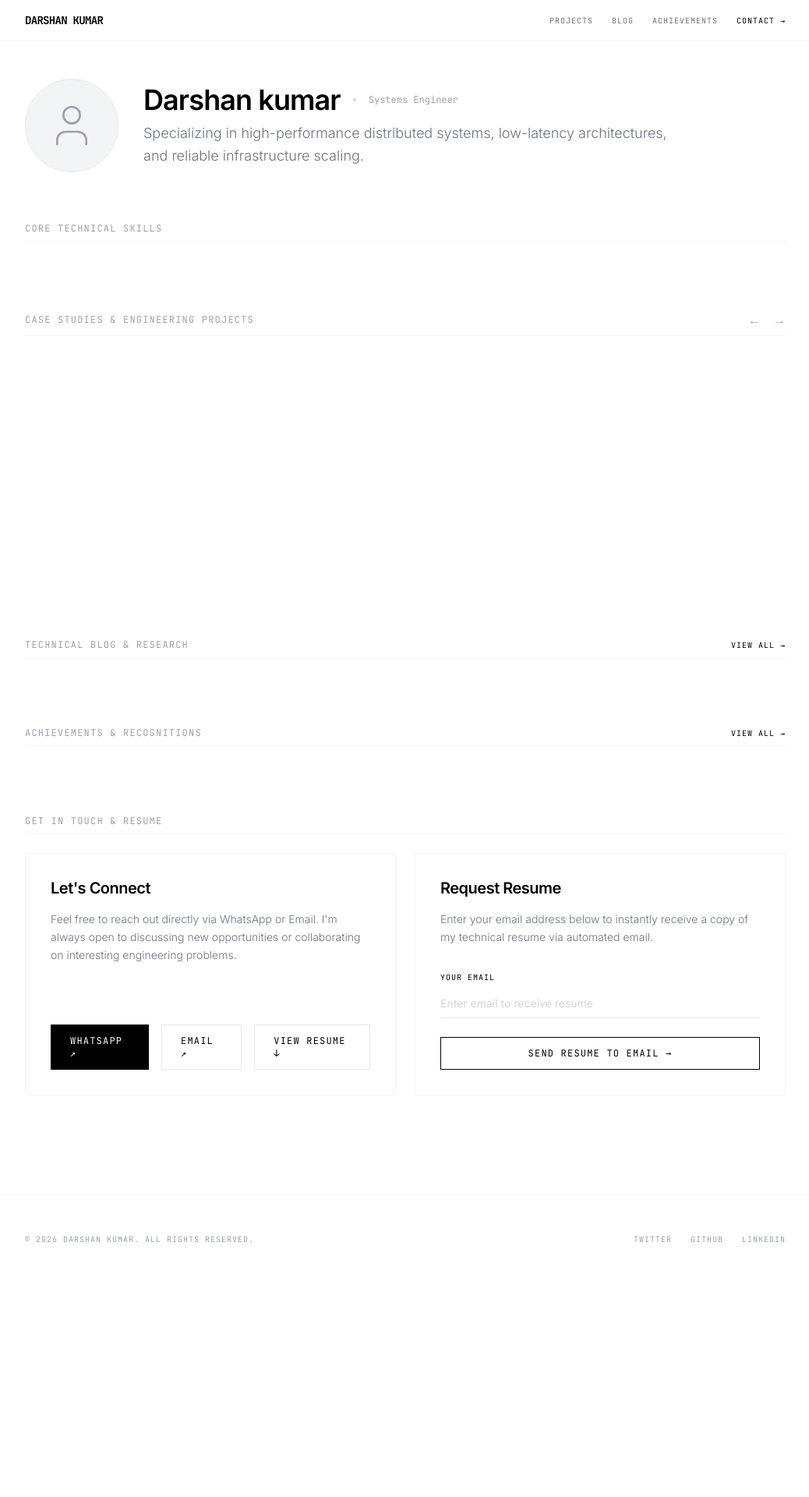
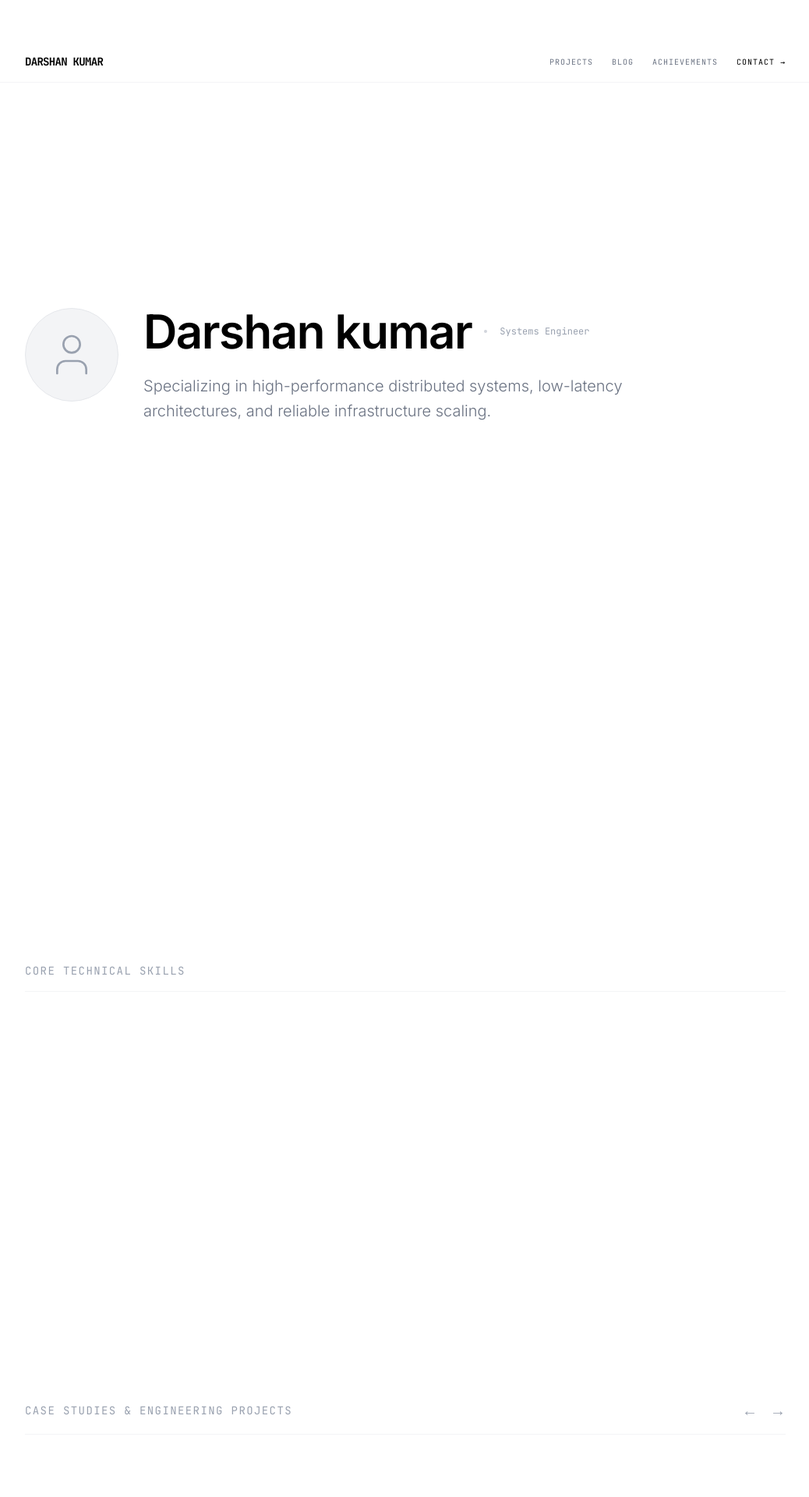
Before and after one commit to Darshanroy/portfolio, a Flask app: page / in a window 1280 px wide. Shown: the top 1920 px of the page at 78% size, without its empty margins (120-1158 px from the left). Before the commit the page ends 1593 px from the top, so only its background shows below. Run offline with Flask 3, Linux system fonts and the light colour scheme; data that the repository does not hold is empty.

Commit message:
Implement full-page scroll snapping layout

```diff
--- a/admin_panel/templates/public/index.html
+++ b/admin_panel/templates/public/index.html
@@ -1,7 +1,7 @@
 {% extends "public/layout.html" %}
 
 {% block content %}
-<div class="mx-auto max-w-5xl px-6 py-12 space-y-16">
+<div class="w-full">
     <!-- Flash Messages -->
     {% with messages = get_flashed_messages(with_categories=true) %}
         {% if messages %}
@@ -16,78 +16,83 @@
     {% endwith %}
 
     <!-- Header -->
-    <section class="grid grid-cols-1 gap-8 md:grid-cols-[120px_1fr]">
+    <section class="min-h-[100dvh] snap-start flex flex-col justify-center pt-20 pb-12">
+        <div class="mx-auto max-w-5xl w-full px-6 grid grid-cols-1 gap-8 md:grid-cols-[120px_1fr]">
             <div class="flex h-[120px] w-[120px] items-center justify-center rounded-full bg-gray-100 text-gray-400 border border-gray-200">
                 <!-- Simple Avatar Placeholder -->
                 <svg xmlns="http://www.w3.org/2000/svg" width="64" height="64" viewBox="0 0 24 24" fill="none" stroke="currentColor" stroke-width="1" stroke-linecap="round" stroke-linejoin="round"><path d="M19 21v-2a4 4 0 0 0-4-4H9a4 4 0 0 0-4 4v2"/><circle cx="12" cy="7" r="4"/></svg>
             </div>
             <div class="flex flex-col justify-center">
                 <div class="flex items-center gap-4 mb-2">
-                <h1 class="text-4xl font-semibold tracking-tight">Darshan kumar</h1>
+                    <h1 class="text-4xl sm:text-6xl font-semibold tracking-tight">Darshan kumar</h1>
                     <div class="h-1 w-1 rounded-full bg-gray-300"></div>
                     <span class="font-mono text-xs text-gray-400">Systems Engineer</span>
                 </div>
-            <p class="max-w-2xl text-lg text-gray-500 leading-relaxed font-light">
+                <p class="max-w-2xl text-lg sm:text-xl text-gray-500 leading-relaxed font-light mt-4">
                     Specializing in high-performance distributed systems, low-latency architectures, and reliable infrastructure scaling.
                 </p>
+            </div>
         </div>
     </section>
 
     <!-- Skills (Moved to First) -->
-    <section id="skills">
-        <div class="mb-6 flex items-center justify-between border-b border-gray-100 pb-2">
-            <h2 class="font-mono text-xs uppercase tracking-widest text-gray-400">core technical skills</h2>
+    <section id="skills" class="min-h-[100dvh] snap-start flex flex-col justify-center pt-20 pb-12">
+        <div class="mx-auto max-w-5xl w-full px-6">
+            <div class="mb-8 flex items-center justify-between border-b border-gray-100 pb-4">
+                <h2 class="font-mono text-sm uppercase tracking-widest text-gray-400">core technical skills</h2>
             </div>
-        <div class="flex flex-wrap gap-3">
+            <div class="flex flex-wrap gap-4">
                 {% for skill in skills %}
-            <div class="px-4 py-2 border border-gray-100 bg-gray-50/30 text-sm font-medium transition-colors hover:border-black hover:bg-white cursor-default">
+                <div class="px-6 py-3 border border-gray-100 bg-gray-50/30 text-base font-medium transition-colors hover:border-black hover:bg-white cursor-default">
                     {{ skill.title }}
                 </div>
                 {% endfor %}
             </div>
+        </div>
     </section>
 
     <!-- Projects (Second, styled like blogs with a fade slider) -->
-    <section id="projects">
-        <div class="mb-6 flex items-center justify-between border-b border-gray-100 pb-2">
-            <h2 class="font-mono text-xs uppercase tracking-widest text-gray-400">case studies & engineering projects</h2>
+    <section id="projects" class="min-h-[100dvh] snap-start flex flex-col justify-center pt-20 pb-12">
+        <div class="mx-auto max-w-5xl w-full px-6 flex flex-col h-full">
+            <div class="mb-6 flex items-center justify-between border-b border-gray-100 pb-4">
+                <h2 class="font-mono text-sm uppercase tracking-widest text-gray-400">case studies & engineering projects</h2>
                 <div class="flex gap-4">
-                <button id="prev-project" class="text-gray-400 hover:text-black transition-colors">&larr;</button>
-                <button id="next-project" class="text-gray-400 hover:text-black transition-colors">&rarr;</button>
+                    <button id="prev-project" class="text-gray-400 hover:text-black transition-colors text-xl">&larr;</button>
+                    <button id="next-project" class="text-gray-400 hover:text-black transition-colors text-xl">&rarr;</button>
                 </div>
             </div>
 
             <!-- Carousel Container -->
-        <div class="relative h-[300px] w-full" id="projects-carousel">
+            <div class="relative flex-grow min-h-[60vh] w-full" id="projects-carousel">
                 {% for project in projects %}
                 <div class="project-slide absolute inset-0 transition-all duration-700 ease-in-out {% if loop.index0 == 0 %}opacity-100 translate-x-0 z-10{% else %}opacity-0 translate-x-4 z-0 pointer-events-none{% endif %}" data-index="{{ loop.index0 }}">
-                <div class="grid grid-cols-1 md:grid-cols-2 gap-6 h-full">
-                    <!-- Project Box (Styled like blog) -->
-                    <a href="{{ url_for('public_project_detail', project_id=project.id) }}" class="block h-full group col-span-1 md:col-span-2">
-                        <div class="bg-white border border-gray-100 p-8 flex flex-col justify-between group overflow-hidden h-[300px] hover:shadow-lg transition-shadow duration-300 relative">
+                    <div class="h-full">
+                        <!-- Project Box -->
+                        <a href="{{ url_for('public_project_detail', project_id=project.id) }}" class="block h-full group">
+                            <div class="bg-white border border-gray-100 p-10 sm:p-16 flex flex-col justify-between group overflow-hidden h-full hover:shadow-xl transition-shadow duration-300 relative">
                                 <div class="flex justify-between items-start z-10">
-                                <span class="text-[10px] font-mono uppercase tracking-widest px-2 py-1 border border-black text-black bg-gray-50/50 backdrop-blur-sm">
+                                    <span class="text-xs font-mono uppercase tracking-widest px-3 py-1.5 border border-black text-black bg-white/80 backdrop-blur-sm">
                                         PROJECT
                                     </span>
-                                <div class="h-1 w-1 rounded-full bg-black scale-0 group-hover:scale-100 transition-transform"></div>
+                                    <div class="h-1.5 w-1.5 rounded-full bg-black scale-0 group-hover:scale-100 transition-transform"></div>
                                 </div>
 
-                            <div class="space-y-3 z-10 relative">
-                                <h3 class="text-4xl font-medium leading-tight tracking-tight text-black group-hover:text-black/80 transition-colors max-w-2xl">
+                                <div class="space-y-6 z-10 relative mt-auto">
+                                    <h3 class="text-5xl sm:text-6xl font-medium leading-tight tracking-tight text-black group-hover:text-black/80 transition-colors max-w-3xl">
                                         {{ project.name }}
                                     </h3>
-                                <p class="text-sm text-gray-500 font-light max-w-3xl line-clamp-2">
+                                    <p class="text-lg sm:text-xl text-gray-600 font-light max-w-4xl line-clamp-3">
                                         {{ project.summary }}
                                     </p>
-                                <p class="text-[10px] uppercase font-mono tracking-widest text-gray-400 pt-4">
+                                    <p class="text-xs uppercase font-mono tracking-widest text-gray-400 pt-6">
                                         Architecture &bull; Metrics &bull; Impact
                                     </p>
                                 </div>
 
-                            <!-- Decorative background image if project has images -->
+                                <!-- Decorative background image -->
                                 {% if project.get_images() %}
-                            <div class="absolute right-0 bottom-0 top-0 w-1/3 opacity-5 pointer-events-none group-hover:opacity-10 transition-opacity duration-500">
-                                <img src="{{ project.get_images()[0] }}" class="w-full h-full object-cover" alt="">
+                                <div class="absolute right-0 bottom-0 top-0 w-1/2 opacity-10 pointer-events-none group-hover:opacity-20 transition-opacity duration-700">
+                                    <img src="{{ project.get_images()[0] }}" class="w-full h-full object-cover object-left" alt="">
                                 </div>
                                 {% endif %}
                             </div>
@@ -96,133 +101,142 @@
                 </div>
                 {% endfor %}
             </div>
+        </div>
     </section>
 
-    <!-- Blogs / Learnings (Third) with Exact Box Layout -->
-    <section id="blog">
-        <div class="mb-6 flex items-center justify-between border-b border-gray-100 pb-2">
-            <h2 class="font-mono text-xs uppercase tracking-widest text-gray-400">technical blog & research</h2>
-            <a href="{{ url_for('public_blog_list') }}" class="text-[10px] font-mono uppercase tracking-widest text-black hover:text-gray-500 transition-colors">View All &rarr;</a>
+    <!-- Blogs / Learnings (Third) -->
+    <section id="blog" class="min-h-[100dvh] snap-start flex flex-col justify-center pt-20 pb-12">
+        <div class="mx-auto max-w-5xl w-full px-6 flex flex-col h-full">
+            <div class="mb-6 flex items-center justify-between border-b border-gray-100 pb-4">
+                <h2 class="font-mono text-sm uppercase tracking-widest text-gray-400">technical blog & research</h2>
+                <a href="{{ url_for('public_blog_list') }}" class="text-xs font-mono uppercase tracking-widest text-black hover:text-gray-500 transition-colors">View All &rarr;</a>
             </div>
-        <div class="grid grid-cols-1 gap-6 md:grid-cols-2">
+            <div class="grid grid-cols-1 gap-6 md:grid-cols-2 flex-grow min-h-[50vh]">
                 {% for item in blogs[:2] %}
                 <a href="{% if item.type == 'learning' %}{{ url_for('public_learning_detail', learning_id=item.id) }}{% else %}#{% endif %}" class="block h-full group">
-                <div class="bg-white border border-gray-100 p-8 flex flex-col justify-between group overflow-hidden h-[300px] hover:shadow-lg transition-shadow duration-300">
+                    <div class="bg-white border border-gray-100 p-10 flex flex-col justify-between group overflow-hidden h-full hover:shadow-lg transition-shadow duration-300">
                         <div class="flex justify-between items-start">
-                        <span class="text-[10px] font-mono uppercase tracking-widest px-2 py-1 border {{ 'border-orange-100 text-orange-400 bg-orange-50/30' if item.type == 'blog' else 'border-blue-100 text-blue-400 bg-blue-50/30' }}">
+                            <span class="text-xs font-mono uppercase tracking-widest px-3 py-1.5 border {{ 'border-orange-100 text-orange-400 bg-orange-50/30' if item.type == 'blog' else 'border-blue-100 text-blue-400 bg-blue-50/30' }}">
                                 {{ item.type }}
                             </span>
-                        <div class="h-1 w-1 rounded-full bg-black scale-0 group-hover:scale-100 transition-transform"></div>
+                            <div class="h-1.5 w-1.5 rounded-full bg-black scale-0 group-hover:scale-100 transition-transform"></div>
                         </div>
-                    <div class="space-y-3">
-                        <h3 class="text-3xl font-medium leading-tight tracking-tight text-black group-hover:text-black/80 transition-colors">
+                        <div class="space-y-4 mt-12">
+                            <h3 class="text-4xl font-medium leading-tight tracking-tight text-black group-hover:text-black/80 transition-colors">
                                 {{ item.title }}
                             </h3>
                             {% if item.date %}
-                        <p class="text-xs font-mono text-gray-400">{{ item.date }}</p>
+                            <p class="text-sm font-mono text-gray-400">{{ item.date }}</p>
                             {% endif %}
                         </div>
                     </div>
                 </a>
                 {% endfor %}
             </div>
+        </div>
     </section>
 
     <!-- Achievements (Last) -->
-    <section id="achievements">
-        <div class="mb-6 flex items-center justify-between border-b border-gray-100 pb-2">
-            <h2 class="font-mono text-xs uppercase tracking-widest text-gray-400">achievements & recognitions</h2>
-            <a href="{{ url_for('public_achievement_list') }}" class="text-[10px] font-mono uppercase tracking-widest text-black hover:text-gray-500 transition-colors">View All &rarr;</a>
+    <section id="achievements" class="min-h-[100dvh] snap-start flex flex-col justify-center pt-20 pb-12">
+        <div class="mx-auto max-w-5xl w-full px-6">
+            <div class="mb-6 flex items-center justify-between border-b border-gray-100 pb-4">
+                <h2 class="font-mono text-sm uppercase tracking-widest text-gray-400">achievements & recognitions</h2>
+                <a href="{{ url_for('public_achievement_list') }}" class="text-xs font-mono uppercase tracking-widest text-black hover:text-gray-500 transition-colors">View All &rarr;</a>
             </div>
             <div class="grid grid-cols-1 gap-6 md:grid-cols-3">
                 {% for achievement in achievements %}
-            <div class="relative p-8 border border-gray-100 bg-white hover:border-black transition-all group">
+                <div class="relative p-8 border border-gray-100 bg-white hover:border-black transition-all group h-[300px] flex flex-col">
                     <div class="absolute top-0 right-0 p-4 opacity-10 group-hover:opacity-100 transition-opacity">
-                    <span class="font-mono text-[40px] font-bold leading-none select-none">
+                        <span class="font-mono text-5xl font-bold leading-none select-none">
                             {{ achievement.date[-2:] if achievement.date else '' }}
                         </span>
                     </div>
-                <div class="space-y-4">
+                    <div class="space-y-4 flex-grow">
                         <div class="h-6 w-6 rounded-full bg-black/5 flex items-center justify-center">
                             <div class="h-2 w-2 rounded-full bg-black"></div>
                         </div>
-                    <div class="space-y-1">
-                        <h3 class="text-xl font-semibold tracking-tight leading-tight">
+                        <div class="space-y-2">
+                            <h3 class="text-2xl font-semibold tracking-tight leading-tight">
                                 {{ achievement.title }}
                             </h3>
                             <p class="font-mono text-[10px] uppercase tracking-widest text-gray-400">
                                 {{ achievement.issuer }} &bull; {{ achievement.date }}
                             </p>
                         </div>
-                    <p class="text-sm text-gray-500 leading-relaxed font-light">
+                        <p class="text-sm text-gray-500 leading-relaxed font-light line-clamp-3">
                             {{ achievement.description }}
                         </p>
+                    </div>
                     {% if achievement.link_url %}
-                    <a href="{{ achievement.link_url }}" target="_blank" class="inline-block mt-2 text-[10px] font-mono uppercase tracking-widest text-black hover:text-gray-500 transition-colors border-b border-black hover:border-gray-500 pb-0.5">
+                    <div class="mt-4 pt-4 border-t border-gray-50">
+                        <a href="{{ achievement.link_url }}" target="_blank" class="inline-block text-[10px] font-mono uppercase tracking-widest text-black hover:text-gray-500 transition-colors border-b border-black hover:border-gray-500 pb-0.5">
                             View Certificate &nearr;
                         </a>
+                    </div>
                     {% endif %}
                 </div>
+                {% endfor %}
             </div>
-            {% endfor %}
         </div>
     </section>
 
     <!-- Contact Section -->
-    <section id="contact">
-        <div class="mb-6 flex items-center justify-between border-b border-gray-100 pb-2">
-            <h2 class="font-mono text-xs uppercase tracking-widest text-gray-400">get in touch & resume</h2>
+    <section id="contact" class="min-h-[100dvh] snap-start flex flex-col justify-center pt-20 pb-12">
+        <div class="mx-auto max-w-5xl w-full px-6 flex flex-col h-full">
+            <div class="mb-6 flex items-center justify-between border-b border-gray-100 pb-4">
+                <h2 class="font-mono text-sm uppercase tracking-widest text-gray-400">get in touch & resume</h2>
             </div>
 
-        <div class="grid grid-cols-1 md:grid-cols-2 gap-6">
+            <div class="grid grid-cols-1 md:grid-cols-2 gap-6 flex-grow min-h-[50vh]">
                 <!-- Direct Contact Box -->
-            <div class="border border-gray-100 bg-white p-8 hover:border-black transition-colors duration-300 flex flex-col justify-between">
+                <div class="border border-gray-100 bg-white p-10 flex flex-col justify-between hover:border-black transition-colors duration-300">
                     <div>
-                    <h3 class="text-xl font-semibold tracking-tight leading-tight mb-4">Let's Connect</h3>
-                    <p class="text-sm text-gray-500 leading-relaxed font-light mb-8">
+                        <h3 class="text-3xl font-medium tracking-tight leading-tight mb-6">Let's Connect</h3>
+                        <p class="text-base text-gray-500 leading-relaxed font-light mb-8">
                             Feel free to reach out directly via WhatsApp or Email. I'm always open to discussing new opportunities or collaborating on interesting engineering problems.
                         </p>
                     </div>
-                <div class="flex flex-col sm:flex-row gap-4">
+                    <div class="flex flex-col sm:flex-row gap-4 mt-auto">
                         <a href="https://wa.me/1234567890" target="_blank"
-                        class="inline-flex items-center justify-center px-6 py-3 border border-black bg-black text-xs font-mono uppercase tracking-widest text-white hover:bg-transparent hover:text-black transition-colors">
+                            class="inline-flex items-center justify-center px-6 py-4 border border-black bg-black text-sm font-mono uppercase tracking-widest text-white hover:bg-transparent hover:text-black transition-colors">
                             WhatsApp &nearr;
                         </a>
                         <a href="mailto:Darshankumarr03@gmail.com"
-                        class="inline-flex items-center justify-center px-6 py-3 border border-gray-200 bg-transparent text-xs font-mono uppercase tracking-widest text-black hover:border-black transition-colors">
+                            class="inline-flex items-center justify-center px-6 py-4 border border-gray-200 bg-transparent text-sm font-mono uppercase tracking-widest text-black hover:border-black transition-colors">
                             Email &nearr;
                         </a>
                         <a href="#" target="_blank"
-                        class="inline-flex items-center justify-center px-6 py-3 border border-gray-200 bg-transparent text-xs font-mono uppercase tracking-widest text-black hover:border-black transition-colors">
+                            class="inline-flex items-center justify-center px-6 py-4 border border-gray-200 bg-transparent text-sm font-mono uppercase tracking-widest text-black hover:border-black transition-colors">
                             View Resume &darr;
                         </a>
                     </div>
                 </div>
 
                 <!-- Auto Resume Box -->
-            <div class="border border-gray-100 bg-white p-8 hover:border-black transition-colors duration-300 flex flex-col justify-between group">
+                <div class="border border-gray-100 bg-white p-10 flex flex-col justify-between group hover:border-black transition-colors duration-300">
                     <div>
-                    <div class="flex justify-between items-start mb-4">
-                        <h3 class="text-xl font-semibold tracking-tight leading-tight">Request Resume</h3>
+                        <div class="flex justify-between items-start mb-6">
+                            <h3 class="text-3xl font-medium tracking-tight leading-tight">Request Resume</h3>
                             <div class="h-2 w-2 rounded-full bg-black scale-0 group-hover:scale-100 transition-transform"></div>
                         </div>
-                    <p class="text-sm text-gray-500 leading-relaxed font-light mb-8">
+                        <p class="text-base text-gray-500 leading-relaxed font-light mb-8">
                             Enter your email address below to instantly receive a copy of my technical resume via automated email.
                         </p>
                     </div>
 
-                <form action="{{ url_for('send_resume') }}" method="POST" class="space-y-6">
-                    <div class="space-y-2">
-                        <label for="resume-email" class="block font-mono text-[10px] uppercase tracking-widest text-black">Your Email</label>
+                    <form action="{{ url_for('send_resume') }}" method="POST" class="space-y-8 mt-auto">
+                        <div class="space-y-3">
+                            <label for="resume-email" class="block font-mono text-xs uppercase tracking-widest text-black">Your Email</label>
                             <input type="email" id="resume-email" name="email" required
-                            class="w-full border-b border-gray-200 bg-transparent px-0 py-2 text-sm text-black placeholder-gray-300 focus:border-black focus:outline-none transition-colors"
+                                class="w-full border-b border-gray-200 bg-transparent px-0 py-3 text-base text-black placeholder-gray-300 focus:border-black focus:outline-none transition-colors"
                                 placeholder="Enter email to receive resume">
                         </div>
                         <button type="submit"
-                        class="w-full inline-block px-6 py-3 border border-black bg-transparent text-xs font-mono uppercase tracking-widest text-black hover:bg-black hover:text-white transition-colors">
+                            class="w-full inline-block px-6 py-4 border border-black bg-transparent text-sm font-mono uppercase tracking-widest text-black hover:bg-black hover:text-white transition-colors">
                             Send Resume to Email &rarr;
                         </button>
                     </form>
+                </div>
             </div>
         </div>
     </section>
--- a/admin_panel/templates/public/layout.html
+++ b/admin_panel/templates/public/layout.html
@@ -1,5 +1,5 @@
 <!DOCTYPE html>
-<html lang="en">
+<html lang="en" class="scroll-smooth snap-y snap-mandatory">
 <head>
     <meta charset="UTF-8">
     <meta name="viewport" content="width=device-width, initial-scale=1.0">
```
Lines whose indentation alone changed are shown as unchanged.
